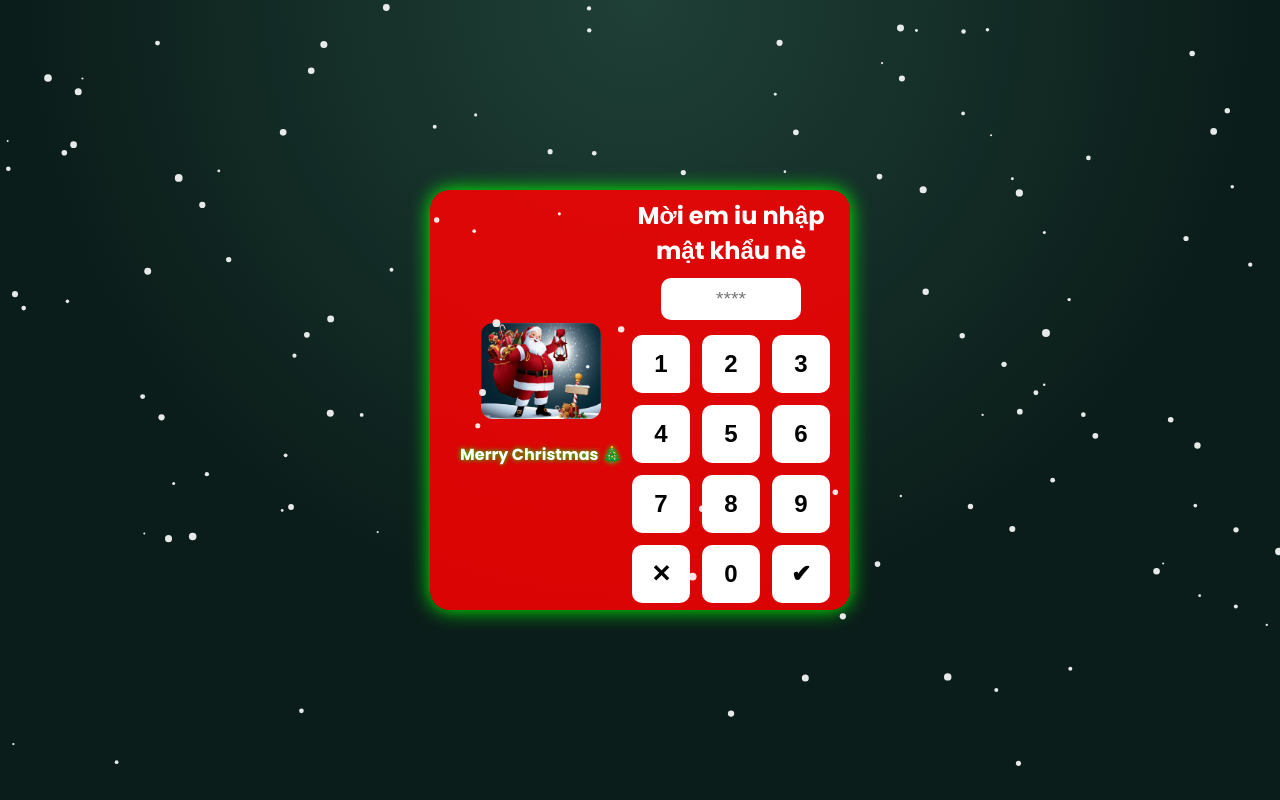
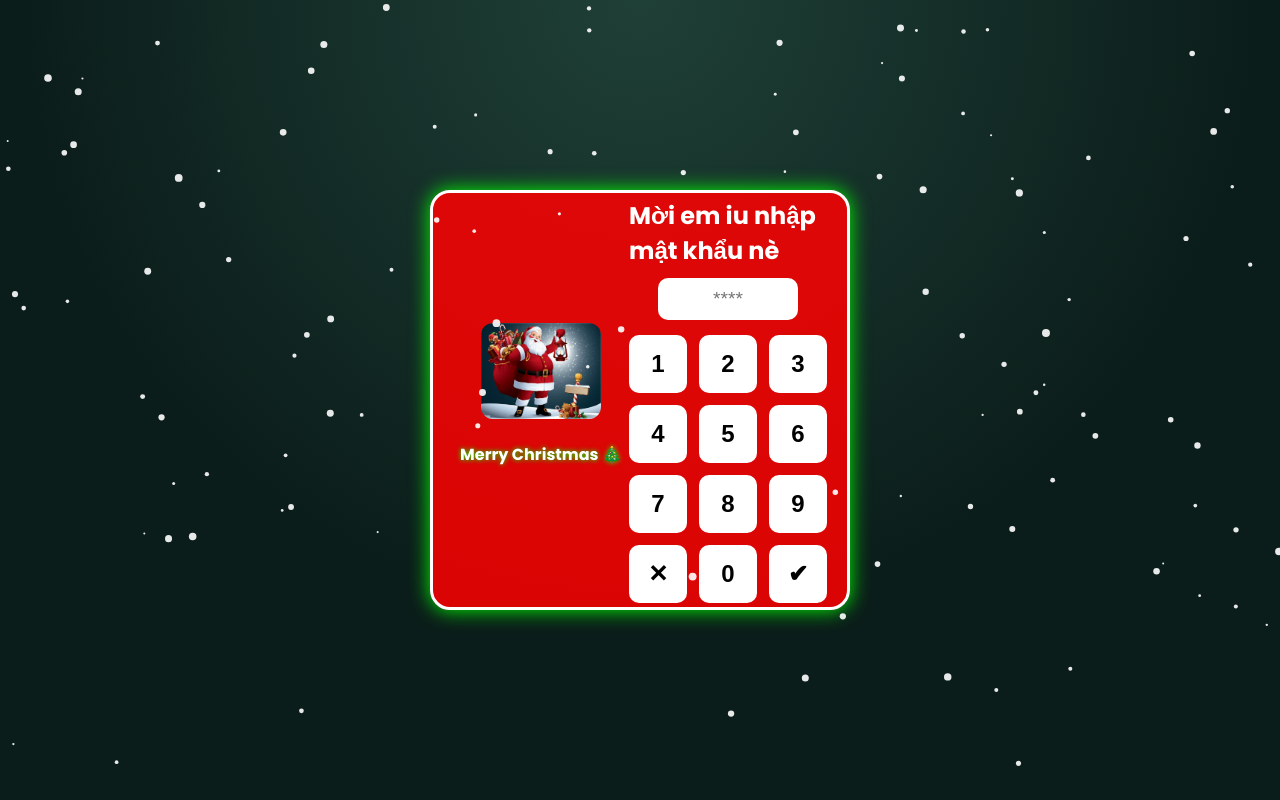
Before and after one commit to HaKQ318/Vcinnn, a plain HTML site: page index.html in a window 1280 px wide. Drawn offline with Linux system fonts and the light colour scheme.

Commit message:
commit1
Updated the .lock-box style with new dimensions and layout properties.

```diff
--- a/index.html
+++ b/index.html
@@ -38,14 +38,22 @@ canvas{
 }
 
 /* BÀN PHÍM SỐ */
-.lock-box{
-  background:rgba(255,0,0,0.85);
-  padding:30px;
-  border-radius:20px;
-  text-align:center;
-  box-shadow:0 0 20px #0f0;
-  width:300px;
+.lock-box {
+  background: rgba(255,0,0,0.85);   /* nền đỏ */
+  border: 3px solid #fff;           /* viền trắng rõ ràng */
+  border-radius: 20px;
+  box-shadow: 0 0 20px #0f0;
+  width: 420px;
+  height: 420px;                    /* ô vuông cố định */
+  display: flex;
+  flex-direction: column;           /* xếp dọc nội dung */
+  align-items: center;
+  justify-content: center;
+  padding: 20px;
+  box-sizing: border-box;           /* padding không phá kích thước */
+  overflow: hidden;                 /* chặn nội dung tràn ra ngoài */
 }
+
 
 .lock-box img{
   width:80px;
```
